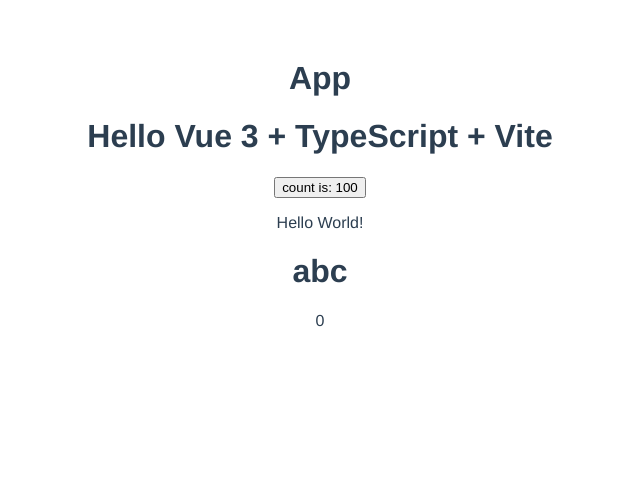
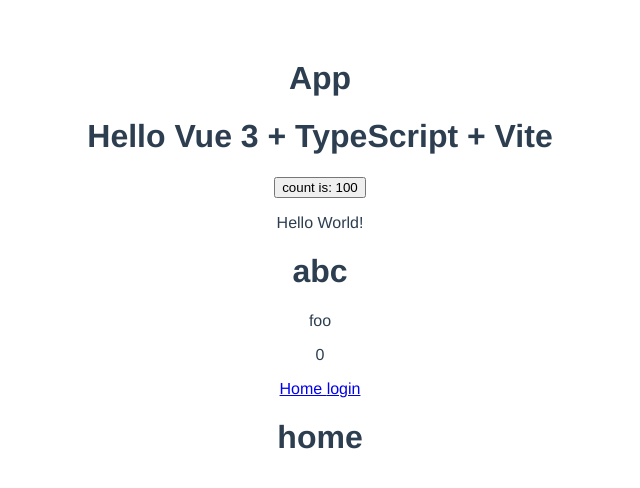
Before and after one commit to GAJYA/vue3-admin, a Vue app: page / in a window 1280 px wide. Shown: the top 488 px of the page, without its empty margins (320-960 px from the left). Built offline with nearby package versions, Linux system fonts and the light colour scheme.

Commit message:
chore: init vue-router

```diff
--- a/package.json
+++ b/package.json
@@ -10,7 +10,8 @@
   },
   "dependencies": {
     "@vitejs/plugin-vue-jsx": "^1.3.0",
-    "vue": "^3.2.16"
+    "vue": "^3.2.16",
+    "vue-router": "^4.0.12"
   },
   "devDependencies": {
     "@commitlint/cli": "^15.0.0",
--- a/src/App.vue
+++ b/src/App.vue
@@ -29,6 +29,15 @@
     :sum="1"
   />
   <Abc />
+  <router-link to="/">
+    Home
+  </router-link>
+  <router-link to="/login">
+    login
+  </router-link>
+  <!-- 路由出口 -->
+  <!-- 路由匹配到的组件将渲染在这里 -->
+  <router-view />
 </template>
 
 <style>
--- a/src/components/AnchoredHeading.vue
+++ b/src/components/AnchoredHeading.vue
@@ -1,6 +1,6 @@
 <template>
   <abc />
-  <foo />
+  <foo msg="foo" />
 </template>
 
 <script lang="tsx" setup>
--- a/src/main.ts
+++ b/src/main.ts
@@ -1,5 +1,6 @@
 import { createApp } from 'vue'
 import App from './App.vue'
 // import.meta.env
+import router from './router'
 
-createApp(App).mount('#app')
+createApp(App).use(router).mount('#app')
--- /dev/null
+++ b/src/router/index.ts
@@ -0,0 +1,21 @@
+import { createRouter, createWebHashHistory, RouteRecordRaw } from 'vue-router'
+
+const routes: RouteRecordRaw[] = [
+  {
+    name: 'home',
+    path: '/',
+    component: () => import('../views/home/HomeIndex.vue')
+  },
+  {
+    name: 'login',
+    path: '/login',
+    component: () => import('../views/login/LoginIndex.vue')
+  }
+]
+
+const router = createRouter({
+  history: createWebHashHistory(), // 路由模式 createHistory()
+  routes // 路由规则
+})
+
+export default router
--- /dev/null
+++ b/src/views/home/HomeIndex.vue
@@ -0,0 +1,7 @@
+<template>
+  <h1>home</h1>
+</template>
+
+<script lang="ts" setup>
+
+</script>
--- /dev/null
+++ b/src/views/login/LoginIndex.vue
@@ -0,0 +1,7 @@
+<template>
+  <h1>login</h1>
+</template>
+
+<script lang="ts" setup>
+
+</script>
```
Also changed, not shown: 1 other file (tests, documents, lock files or other folders).
